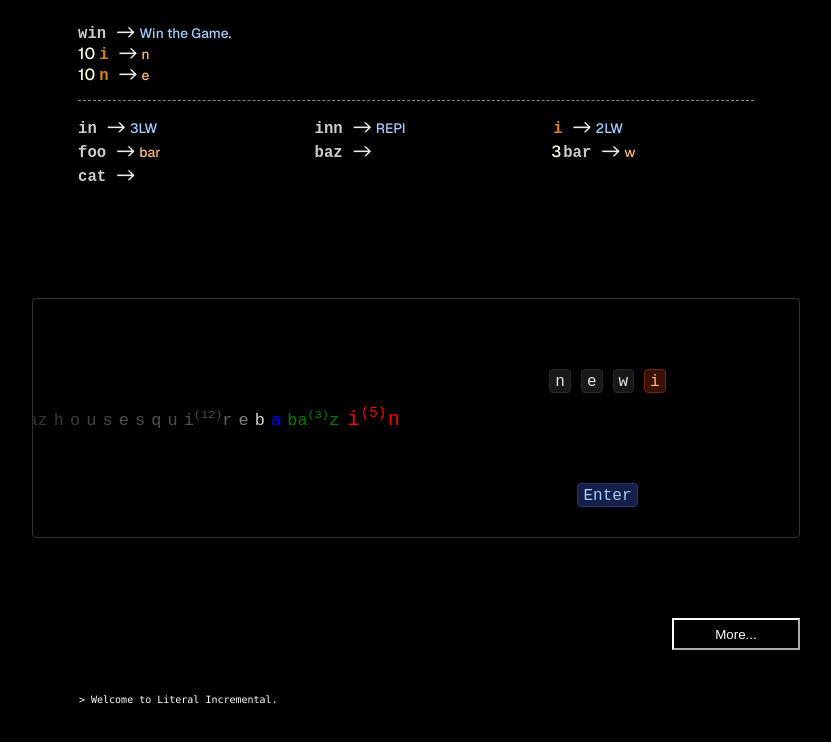
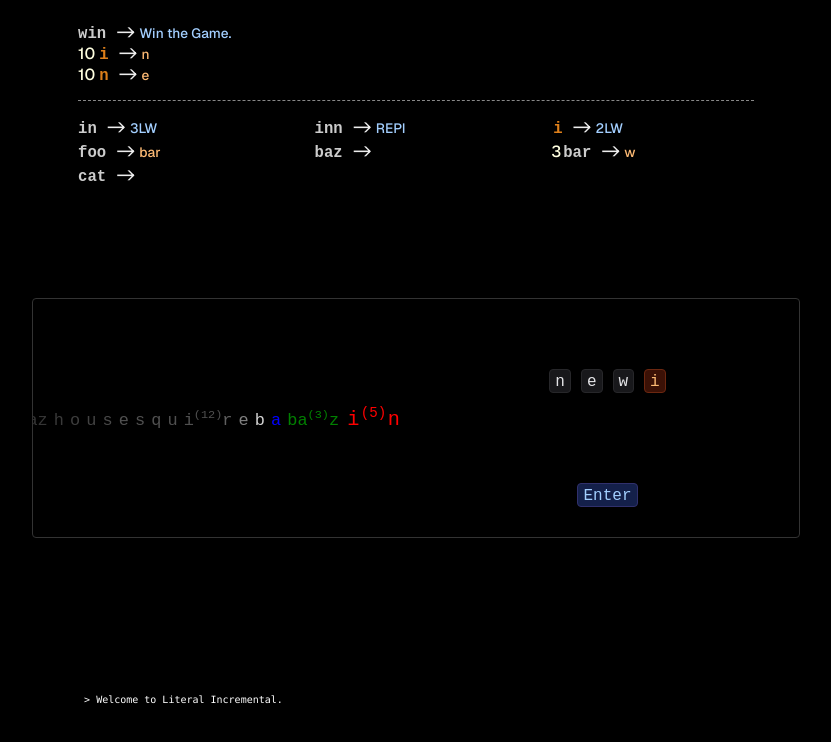
Before and after one commit to pyb/literal-incremental, a Next.js app: page / in a window 1280 px wide. Shown: the top 742 px of the page, without its empty margins (224-1055 px from the left). Built offline with nearby package versions, Linux system fonts and the light colour scheme.

Commit message:
Removed explicit Footer rotate button

```diff
--- a/src/app/UI/Main.tsx
+++ b/src/app/UI/Main.tsx
@@ -60,9 +60,9 @@ const Footer = ({items}: {items: Array<React.ReactNode>}) => {
     };
 
     return (
-      <div className={styles.footer}>
+      <div className={styles.footer} onClick={rotate}>
         <div className={styles.footerContent}>{items[idx]}</div>
-        <button className={styles.footerButton} onClick={rotate}> More... </button>
+        {/*<button className={styles.footerButton} onClick={rotate}> More... </button>*/}
       </div>);
 }
 
--- a/tsconfig.json
+++ b/tsconfig.json
@@ -3,7 +3,7 @@
     "target": "ESNext",
     "lib": ["dom", "dom.iterable", "esnext"],
     "allowJs": true,
-    "noUncheckedIndexedAccess": true, // added
+    //"noUncheckedIndexedAccess": true, // added
     "skipLibCheck": true,
     "strict": true,
     "noEmit": true,
```
